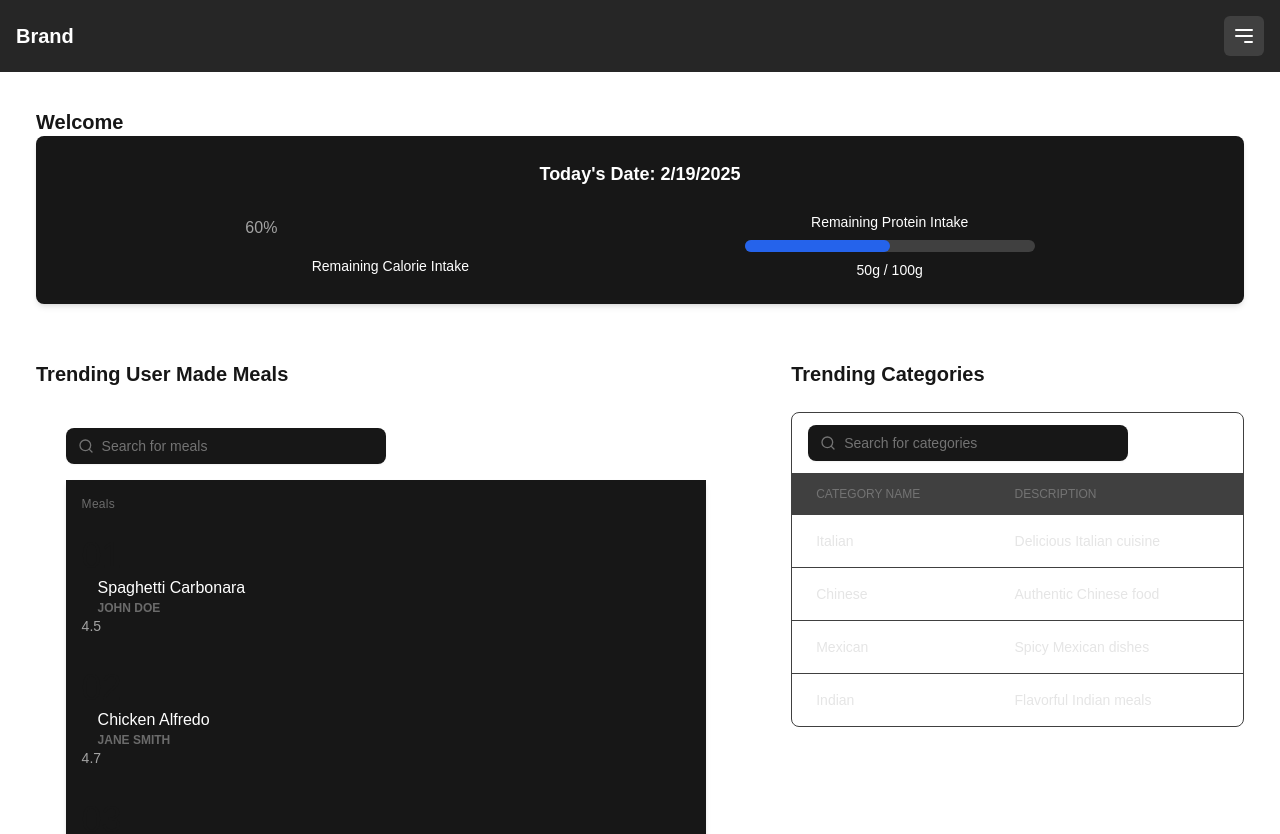
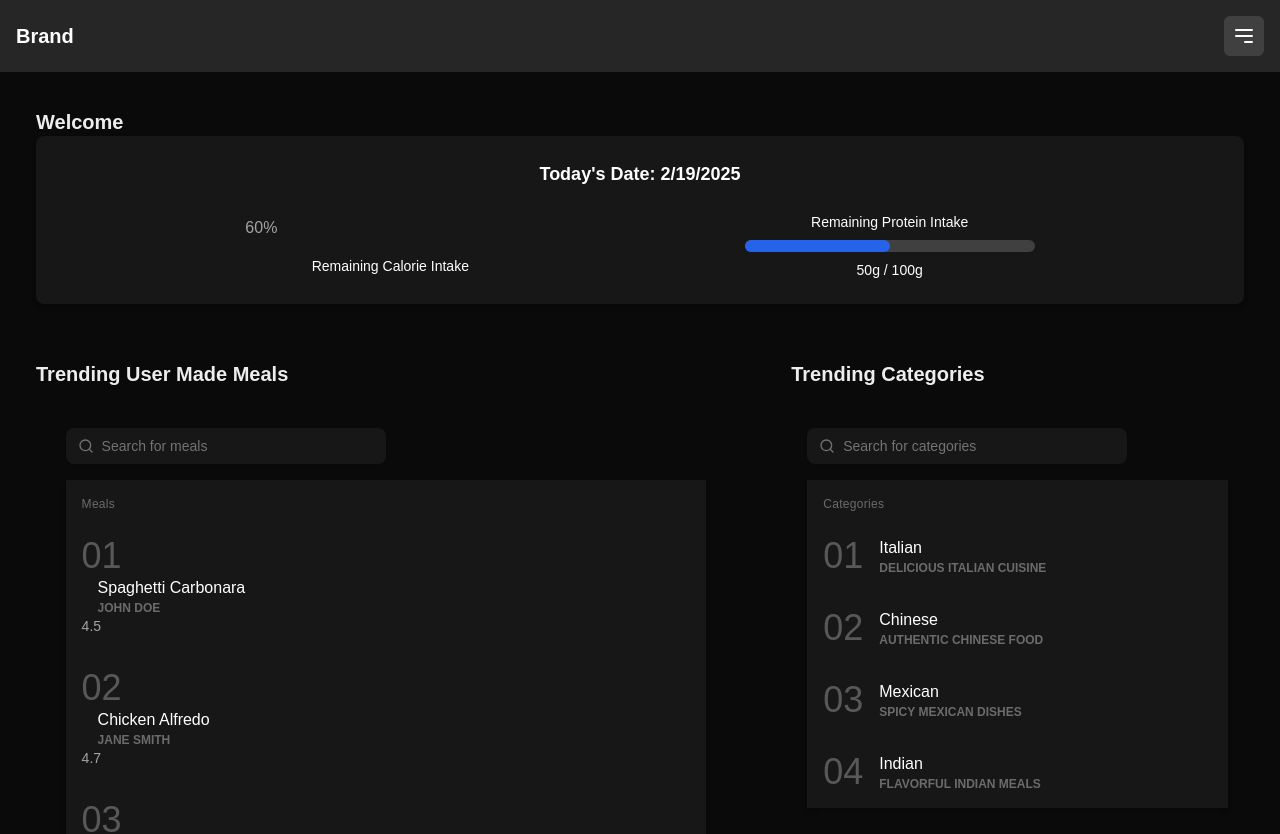
Before and after one commit to Meedux/ai-meal, a Next.js app: page /trending in a window 1280 px wide. Shown: the top 834 px of the page. Built offline with nearby package versions, Linux system fonts and the light colour scheme.

Commit message:
Implemented Category Table

```diff
--- a/app/globals.css
+++ b/app/globals.css
@@ -3,20 +3,15 @@
 @tailwind utilities;
 @plugin "daisyui";
 
-:root {
-  --background: #ffffff;
-  --foreground: #171717;
+
+html, body {
+  background: #0a0a0a;
+  color: #ededed;
+  font-family: Arial, Helvetica, sans-serif;
 }
 
-@media (prefers-color-scheme: dark) {
-  :root {
-    --background: #0a0a0a;
-    --foreground: #ededed;
-  }
+
+:root, [data-theme] {
+  background-color: #0a0a0a;
+  color: #ededed;
 }
-
-body {
-  color: var(--foreground);
-  background: var(--background);
-  font-family: Arial, Helvetica, sans-serif;
-}
--- a/component/CategoryTable.jsx
+++ b/component/CategoryTable.jsx
@@ -25,12 +25,10 @@
 
 const CategoryTable = () => {
   return (
-    <div className="flex flex-col">
-      <div className="-m-1.5 overflow-x-auto">
-        <div className="p-1.5 min-w-full inline-block align-middle">
-          <div className="border rounded-lg divide-y border-neutral-700 divide-neutral-700">
-            <div className="py-3 px-4">
-              <div className="relative max-w-xs">
+    <div className="flex flex-col items-center w-full">
+      <div className="w-full max-w-2xl">
+        <div className="p-4 w-full">
+          <div className="relative max-w-xs mb-4">
             <label htmlFor="hs-category-search" className="sr-only">
               Search
             </label>
@@ -59,42 +57,26 @@
               </svg>
             </div>
           </div>
+          <ul className="list bg-neutral-900 rounded-box shadow-md w-full">
+            <li className="p-4 pb-2 text-xs opacity-60 tracking-wide text-neutral-400">
+              Categories
+            </li>
+            {dummyCategories.map((category, index) => (
+              <li key={index} className="list-row w-full cursor-pointer">
+                <a href="#" className="flex items-center w-full p-4 hover:bg-neutral-800 rounded-md">
+                  <div className="text-4xl font-thin opacity-30 tabular-nums">
+                    {String(index + 1).padStart(2, "0")}
                   </div>
-            <div className="overflow-hidden">
-              <table className="min-w-full divide-y divide-neutral-700">
-                <thead className="bg-neutral-700">
-                  <tr>
-                    <th
-                      scope="col"
-                      className="px-6 py-3 text-start text-xs font-medium uppercase text-neutral-500"
-                    >
-                      Category Name
-                    </th>
-                    <th
-                      scope="col"
-                      className="px-6 py-3 text-start text-xs font-medium uppercase text-neutral-500"
-                    >
-                      Description
-                    </th>
-                  </tr>
-                </thead>
-                <tbody className="divide-y divide-neutral-700">
-                  {dummyCategories.map((category) => (
-                    <tr key={category.id}>
-                      <td className="px-6 py-4 whitespace-nowrap text-sm font-medium text-neutral-200">
-                        <a href="#" className="hover:underline">
-                          {category.name}
-                        </a>
-                      </td>
-                      <td className="px-6 py-4 whitespace-nowrap text-sm text-neutral-200">
+                  <div className="list-col-grow ml-4">
+                    <div className="text-white">{category.name}</div>
+                    <div className="text-xs uppercase font-semibold opacity-60 text-neutral-400">
                       {category.description}
-                      </td>
-                    </tr>
-                  ))}
-                </tbody>
-              </table>
                     </div>
                   </div>
+                </a>
+              </li>
+            ))}
+          </ul>
         </div>
       </div>
     </div>
```
Lines whose indentation alone changed are shown as unchanged.
